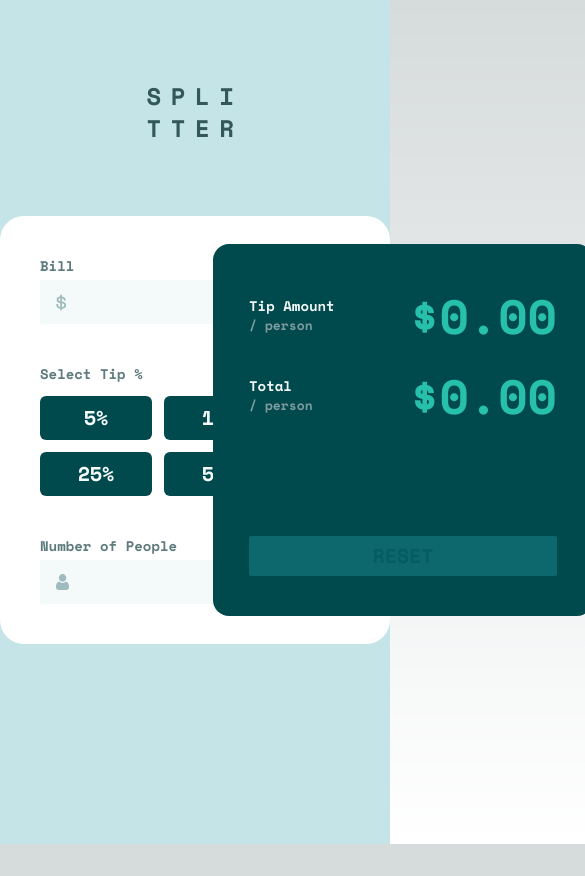
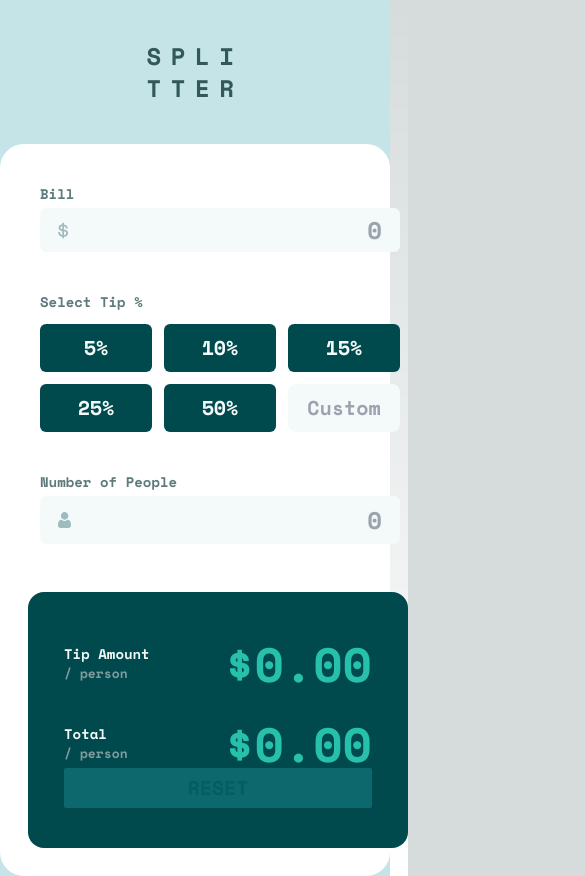
Before and after one commit to xhalleyy/tipcalculator, a Next.js app: page / in a window 390 px wide. Shown: the whole page, 585 px wide, since content can reach past the window. Before the commit the page ends 844 px from the top, so only its background shows below. Built offline with nearby package versions, Linux system fonts and the light colour scheme.

Commit message:
active states

```diff
--- a/src/app/globals.css
+++ b/src/app/globals.css
@@ -63,3 +63,27 @@ input::-webkit-inner-spin-button {
   -webkit-appearance: none;
   margin: 0;
 }
+
+.tipHover:hover {
+  background-color: #9ce9e0;
+  color: #00494d;
+}
+
+.custom{
+  border: 2px solid #26c0ab !important;
+  text-align: right;
+  padding-right: 7px;
+  caret-color: #26c0ab;
+}
+
+input:focus::placeholder {
+  color: transparent;
+}
+
+.zeroBorder {
+  border: 2px solid #E56E54;
+}
+
+.orange{
+  color: #E56E54;
+}
--- a/src/app/page.tsx
+++ b/src/app/page.tsx
@@ -10,11 +10,13 @@ export default function Home() {
   const [isFilled, setIsFilled] = useState<boolean>(false);
   const [isFilled2, setIsFilled2] = useState<boolean>(false);
   const [isSelected, setIsSelected] = useState<boolean>(false);
+  const [isCustom, setIsCustom] = useState<boolean>(false);
   const [bill, setBill] = useState<number | undefined>(undefined);
   const [peopleCount, setPeopleCount] = useState<number | undefined>(undefined);
   const [tip, setTip] = useState<number>(0);
   const [tipPerPerson, setTipPerPerson] = useState<string>('$0.00');
   const [totalPerPerson, setTotalPerPerson] = useState<string>('$0.00');
+  const [customAmount , setCustomAmount] = useState<number | undefined>(undefined);
 
 
   const handleBillAmount = (e: React.ChangeEvent<HTMLInputElement>) => {
@@ -53,35 +55,48 @@ export default function Home() {
   const fivePercent = () => {
     setTip(0.05);
     setIsSelected(true);
+    setIsCustom(false);
   }
 
   const tenPercent = () => {
     setTip(0.10);
     setIsSelected(true);
+    setIsCustom(false);
   }
 
   const fifteenPercent = () => {
     setTip(0.15);
     setIsSelected(true);
+    setIsCustom(false);
   }
 
   const quarterPercent = () => {
     setTip(0.25);
     setIsSelected(true);
+    setIsCustom(false);
   }
 
   const fiftyPercent = () => {
     setTip(0.50);
     setIsSelected(true);
+    setIsCustom(false);
   }
 
-  const customTip = () => {
-    setTip(0.20);
-    setIsSelected(true);
+  const customTip = (e: React.ChangeEvent<HTMLInputElement> ) => {
+    const customTipValue = Number(e.target.value);
+    const tipFraction = customTipValue / 100; // Convert percentage to decimal fraction
+    setCustomAmount(customTipValue); // Optional: If you need to keep track of the custom tip value separately
+    setTip(tipFraction);
+    setIsSelected(false);
+    setIsCustom(true);
   }
 
+  console.log(bill)
+  console.log(tip)
+
+
   useEffect(() => {
-    if (isFilled && isFilled2 && isSelected) {
+    if (isFilled && isFilled2 && isSelected || isFilled && isFilled2 && isCustom) {
       let total1 = tipForEach(bill!, tip, peopleCount!);
       let total2 = totalForEach(bill!, tip, peopleCount!);
 
@@ -91,7 +106,7 @@ export default function Home() {
   }, [isFilled, isFilled2, isSelected, bill, peopleCount, tip]);
 
   const handleReset = () => {
-    if (isFilled && isFilled2 && isSelected) {
+    if (isFilled && isFilled2 && isSelected || isFilled && isFilled2 && isCustom) {
       setIsFilled(false);
       setIsFilled2(false);
       setIsSelected(false);
@@ -103,30 +118,24 @@ export default function Home() {
     }
   }
 
+  console.log(bill)
+  console.log(tip)
 
-
-  const tipClass: string = 'px-5 py-2 bg-darkCyan rounded-md focus:bg-cyan focus:text-darkCyan';
-  const pickedTipClass: string = 'px-5 py-2 rounded-md bg-cyan text-darkCyan';
+  const tipClass: string = 'px-5 py-2.5 bg-darkCyan rounded-md focus:bg-cyan focus:text-darkCyan tipHover';
+  const pickedTipClass: string = 'px-5 py-2.5 rounded-md bg-cyan text-darkCyan tipHover';
 
   return (
     <div className="background flex min-h-screen flex-col items-center font-space-mono">
-      <h1 className="pt-20 pb-8 text-2xl header">SPLI <br /> TTER</h1>
+      <h1 className=" pt-10 md:pt-20 md:pb-8 text-2xl header">SPLI <br /> TTER</h1>
       <div className="card grid grid-cols-2 mt-10 p-7 gap-9 bg-white rounded-3xl ">
-        <div className="col-span-1 column py-3 ps-3 pe-2">
+        <div className="col-span-2 md:col-span-1 column py-3 ps-3 pe-2">
 
           {/* Bill and Input */}
           <div>
             <p className="text-gray mb-1 text-sm">Bill</p>
-            <div className=" bg-offWhite px-4 py-1.5 rounded-sm flex flex-row justify-between items-center">
+            <div className=" bg-offWhite px-4 py-1 rounded-md flex flex-row justify-between items-center border-2 border-gray/0 focus-within:border-cyan">
               <svg xmlns="http://www.w3.org/2000/svg" width="11" height="17"><path fill="#9EBBBD" d="M6.016 16.328v-1.464c1.232-.08 2.22-.444 2.964-1.092.744-.648 1.116-1.508 1.116-2.58v-.144c0-.992-.348-1.772-1.044-2.34-.696-.568-1.708-.932-3.036-1.092V4.184c.56.144 1.012.4 1.356.768.344.368.516.816.516 1.344v.288h1.824v-.432c0-.448-.088-.876-.264-1.284a3.783 3.783 0 00-.744-1.116A4.251 4.251 0 007.54 2.9a5.324 5.324 0 00-1.524-.492V.872H4.288V2.36a5.532 5.532 0 00-1.416.324c-.448.168-.84.392-1.176.672-.336.28-.604.616-.804 1.008-.2.392-.3.844-.3 1.356v.144c0 .96.316 1.708.948 2.244.632.536 1.548.884 2.748 1.044v3.912c-.704-.16-1.248-.472-1.632-.936-.384-.464-.576-1.08-.576-1.848v-.288H.256v.576c0 .464.08.924.24 1.38.16.456.404.88.732 1.272.328.392.744.728 1.248 1.008s1.108.476 1.812.588v1.512h1.728zM4.288 7.424c-.688-.128-1.164-.332-1.428-.612-.264-.28-.396-.644-.396-1.092 0-.464.176-.832.528-1.104.352-.272.784-.448 1.296-.528v3.336zm1.728 5.712V9.344c.768.128 1.328.328 1.68.6.352.272.528.688.528 1.248 0 .544-.196.984-.588 1.32-.392.336-.932.544-1.62.624z" /></svg>
-              <input
-                type="number"
-                value={bill ?? ''}
-                onChange={handleBillAmount}
-                className="bg-offWhite text-2xl text-end border-0 text-darkCyan"
-                min='0'
-                step='0.01'
-                placeholder="0"
+              <input type="number" value={bill ?? ''} onChange={handleBillAmount} className="bg-offWhite text-2xl text-end border-0 text-darkCyan" min='0' step='0.01' placeholder="0"
               />
               {/* <CurrencyInput disableGroupSeparators onChange={handleBillAmount} className="bg-offWhite text-2xl text-end border-0 border:border-0 text-darkCyan" min='0' placeholder="0"/> */}
             </div>
@@ -141,14 +150,18 @@ export default function Home() {
               <button onClick={fifteenPercent} className={tip === 0.15 ? pickedTipClass : tipClass}>15%</button>
               <button onClick={quarterPercent} className={tip === 0.25 ? pickedTipClass : tipClass}>25%</button>
               <button onClick={fiftyPercent} className={tip === 0.50 ? pickedTipClass : tipClass}>50%</button>
-              <button onClick={customTip} className={tip === 0.20 ? pickedTipClass : 'py-2 bg-offWhite text-gray rounded-lg focus:bg-cyan focus:text-darkCyan'}>Custom</button>
+              <input onChange={customTip} type="number" placeholder="Custom" className={!isCustom ? "py-2 bg-offWhite text-gray rounded-lg focus:text-darkCyan text-center cursor-pointer" : "py-2 bg-offWhite text-gray rounded-lg focus:text-darkCyan text-center custom"} />
+              {/* <button onClick={customTip} className={tip === 0.20 ? pickedTipClass : 'py-2 bg-offWhite text-gray rounded-lg focus:bg-cyan focus:text-darkCyan'}>Custom</button> */}
             </div>
           </div>
 
           {/* Number of People */}
           <div className="mt-10">
+            <div className="flex flex-row justify-between">
             <p className="text-gray mb-1 text-sm">Number of People</p>
-            <div className="bg-offWhite px-4 py-1.5 rounded-sm flex flex-row justify-between items-center">
+            <p className="mb-1 text-sm text-right orange">{isSelected && isFilled && peopleCount === undefined || isCustom && isFilled && peopleCount === undefined ? "Can't be Zero" : ''}</p>
+            </div>
+            <div className={isSelected && isFilled && peopleCount === undefined || isCustom && isFilled && peopleCount === undefined ? "bg-offWhite px-4 py-1.5 rounded-md flex flex-row justify-between items-center zeroBorder" : "bg-offWhite px-4 py-1.5 rounded-md flex flex-row justify-between items-center border-2 border-gray/0 focus-within:border-cyan"}>
               <svg xmlns="http://www.w3.org/2000/svg" width="13" height="16"><path fill="#9EBBBD" d="M9.573 7.729c.406 0 .784.07 1.126.209.342.14.639.33.881.569.232.227.438.503.614.82a5.1 5.1 0 01.407.949c.097.312.178.654.242 1.016.062.359.105.699.126 1.011.02.307.031.624.031.945 0 .836-.259 1.512-.768 2.01-.504.492-1.17.742-1.98.742H2.748c-.81 0-1.477-.25-1.98-.742C.259 14.76 0 14.084 0 13.248c0-.322.01-.64.032-.945.02-.312.063-.652.126-1.01.063-.363.144-.705.242-1.017.1-.323.238-.643.407-.948.176-.318.382-.594.613-.821.243-.238.54-.43.882-.57.342-.138.72-.208 1.125-.208.16 0 .313.067.61.265.183.123.397.264.636.421.204.134.48.259.822.372.333.11.671.167 1.005.167a3.19 3.19 0 001.006-.167c.341-.113.618-.238.822-.372l.636-.42c.296-.2.45-.266.61-.266zM6.598 0C7.63 0 8.522.38 9.252 1.129s1.1 1.666 1.1 2.724c0 1.06-.37 1.976-1.1 2.725-.73.75-1.623 1.13-2.654 1.13-1.03 0-1.924-.38-2.653-1.13-.73-.749-1.1-1.666-1.1-2.725 0-1.058.37-1.975 1.1-2.724C4.675.379 5.567 0 6.598 0z" /></svg>
               <input value={peopleCount ?? ''} onChange={handlePeople} className="bg-offWhite text-2xl text-end border-0 border:border-0 text-darkCyan" min='0' type="number" placeholder="0" />
             </div>
```
